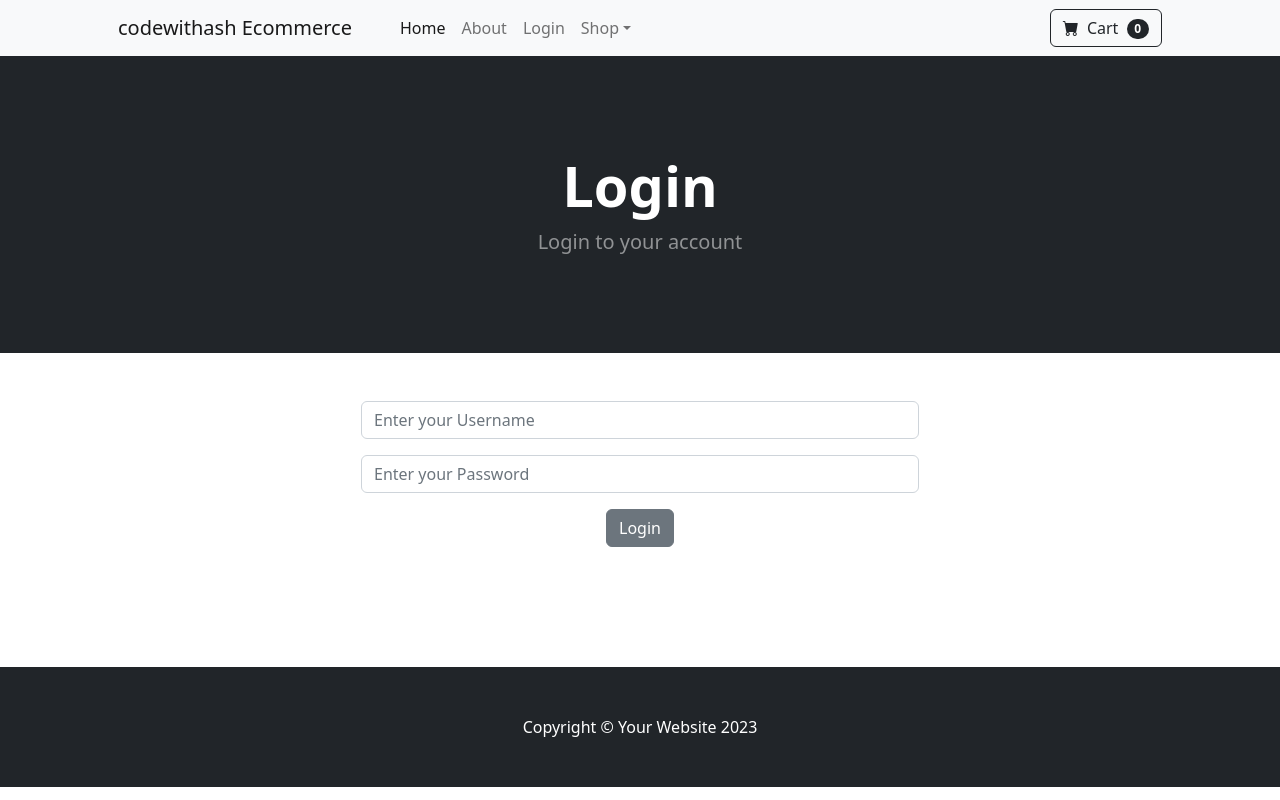
After one commit to codewithash-hub/DjangoWebDev, a Django app: page /login/ in a window 1280 px wide. The commit adds this page. Run offline with Django 5.2, Linux system fonts and the light colour scheme; some libraries are stand-ins or nearby versions.

Commit message:
Login and logout

```diff
--- a/ecom/ecom/store/templates/base.html
+++ b/ecom/ecom/store/templates/base.html
@@ -18,6 +18,15 @@
         <!-- Navigation-->
         {% include 'navbar.html' %}
 
+        {% if messages %}
+            {% for message in messages %}
+                <div class="alert alert-warning alert-dismissible fade show" role="alert">
+                    {{ message }}
+                    <button type="button" class="btn-close" data-bs-dismiss="alert" aria-label="Close"></button>
+                </div>
+            {% endfor %}
+        {% endif %}
+
         <!-- Main content-->
         {% block content %}{% endblock %}
 
--- /dev/null
+++ b/ecom/ecom/store/templates/login.html
@@ -0,0 +1,36 @@
+{% extends 'base.html' %}
+
+{% block content %}
+
+    <!-- Header-->
+    <header class="bg-dark py-5">
+        <div class="container px-4 px-lg-5 my-5">
+            <div class="text-center text-white">
+                <h1 class="display-4 fw-bolder">Login</h1>
+                <p class="lead fw-normal text-white-50 mb-0">Login to your account</p>
+            </div>
+        </div>
+    </header>
+    <div class="container">
+        <div class="row">
+            <center>
+                <br><br>
+                <div class="col-md-6 offest-md-3">
+                    <form method="POST" action="{% url 'login' %}">
+                        {% csrf_token %}
+                        <div class="mb-3">
+                          <input type="text" class="form-control" name="username" placeholder="Enter your Username">
+                        </div>
+                        <div class="mb-3">
+                          <input type="password" class="form-control" name="password" placeholder="Enter your Password">
+                        </div>
+                        <button type="submit" class="btn btn-secondary">Login</button>
+                      </form>
+                </div>
+                <br><br><br><br><br>
+            </center>
+        </div>
+    </div>
+
+
+{% endblock %}
--- a/ecom/ecom/store/templates/navbar.html
+++ b/ecom/ecom/store/templates/navbar.html
@@ -6,6 +6,13 @@
             <ul class="navbar-nav me-auto mb-2 mb-lg-0 ms-lg-4">
                 <li class="nav-item"><a class="nav-link active" aria-current="page" href="{% url 'home' %}">Home</a></li>
                 <li class="nav-item"><a class="nav-link" href="{% url 'about' %}">About</a></li>
+
+                {% if user.is_authenticated %}
+                    <li class="nav-item"><a class="nav-link" href="{% url 'logout' %}">Logout</a></li>
+                {% else %}
+                    <li class="nav-item"><a class="nav-link" href="{% url 'login' %}">Login</a></li>
+                {% endif %}
+
                 <li class="nav-item dropdown">
                     <a class="nav-link dropdown-toggle" id="navbarDropdown" href="#" role="button" data-bs-toggle="dropdown" aria-expanded="false">Shop</a>
                     <ul class="dropdown-menu" aria-labelledby="navbarDropdown">
--- a/ecom/ecom/store/urls.py
+++ b/ecom/ecom/store/urls.py
@@ -4,4 +4,6 @@ from . import views
 urlpatterns = [
     path('', views.home, name='home'),
     path('about/', views.about, name='about'),
+    path('login/', views.login_user, name='login'),
+    path('logout/', views.logout_user, name='logout'),
 ]
--- a/ecom/ecom/store/views.py
+++ b/ecom/ecom/store/views.py
@@ -1,5 +1,7 @@
-from django.shortcuts import render
+from django.shortcuts import render, redirect
 from .models import Product
+from django.contrib.auth import authenticate, login, logout
+from django.contrib import messages
 
 
 # Create your views here.
@@ -9,6 +11,27 @@ def home(request):
     return render(request, 'home.html', {'products': products})
 
 
-
 def about(request):
     return render(request, 'about.html', {})
+
+
+def login_user(request):
+    if request.method == 'POST':
+        username = request.POST['username']
+        password = request.POST['password']
+        user = authenticate(request, username=username, password=password)
+        if user is not None:
+            login(request, user)
+            messages.success(request, ("You've been Logged In!"))
+            return redirect('home')
+        else:
+            messages.success(request, ("There was an error. Try again."))
+            return redirect('login')
+    else:
+        return render(request, 'login.html', {})
+
+
+def logout_user(request):
+    logout(request)
+    messages.success(request, ("You've been logged out!!!"))
+    return redirect('login')
```
Also changed, not shown: ecom/ecom/db.sqlite3.
